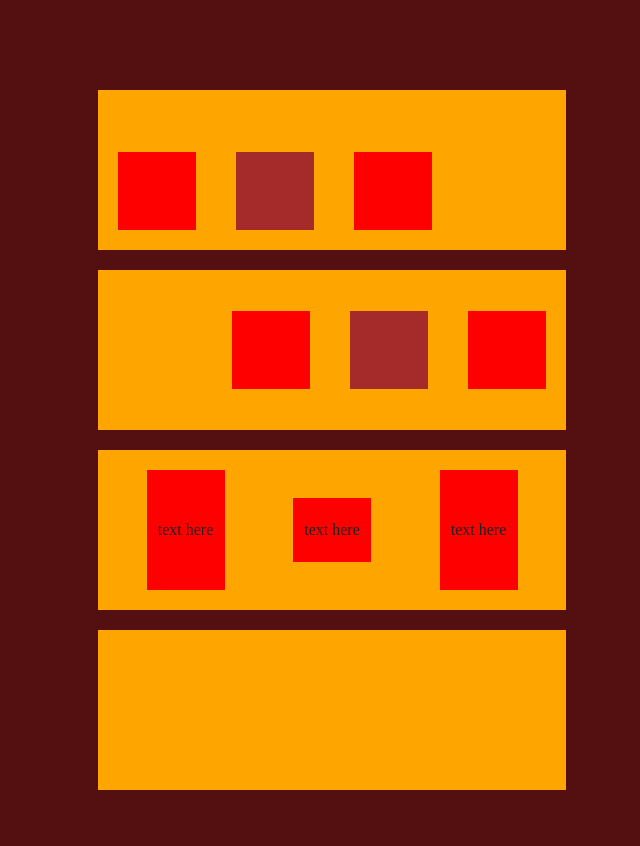
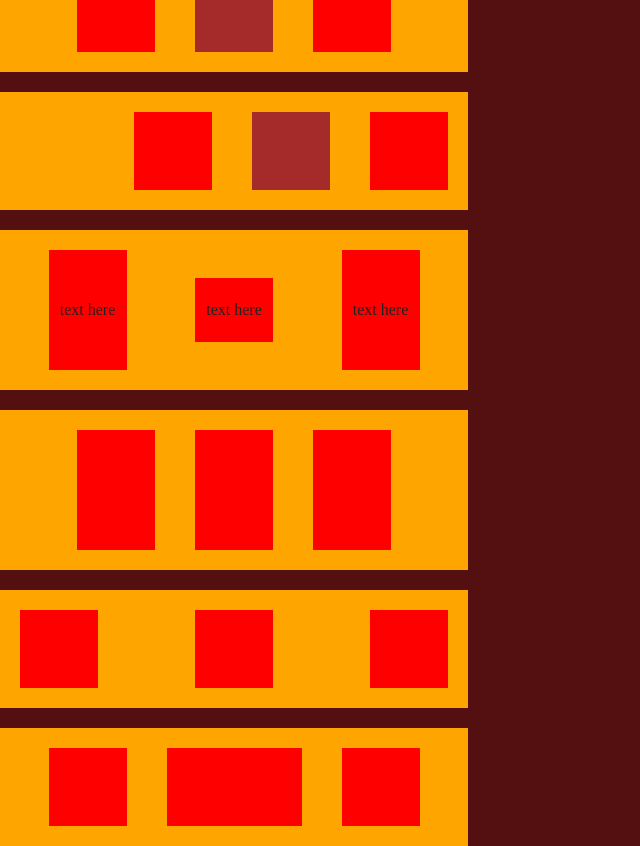
Before and after one commit to MegumiOhara/Second-Figma-, a plain HTML site: page index.html in a window 1280 px wide. Shown: the whole page, without its empty margins (0-640 px from the left). Before the commit the page ends 800 px from the top, so only its background shows below. Drawn offline with Linux system fonts and the light colour scheme.

Commit message:
rectangles done

```diff
--- a/index.html
+++ b/index.html
@@ -8,17 +8,18 @@
     <title>Document</title>
 </head>
 <body>
-    <section class="header-main">
+    <div class="flex_rectangles">
+        <div class="header-main">
             <div class="div-1"></div>
             <div class="div-2"></div>
             <div class="div-3"></div>
-    </section>
-    <section class="container-two">
+        </div>
+        <div class="container-two">
             <div class="div-4"></div>
             <div class="div-5"></div>
             <div class="div-6"></div>
-    </section>
-    <section class="container-three">
+        </div>
+        <div class="container-three">
             <div class="div-7">
                 <p>text here</p>
             </div>
@@ -28,12 +29,22 @@
             <div class="div-9">
                 <p>text here</p>
             </div>
-    </section>
-    <section class="container-four">
+        </div>
+        <div class="container-four">
             <div class="div-10"></div>
             <div class="div-11"></div>
             <div class="div-12"></div>
-    </section>
-
+        </div>
+        <div class="container-five">
+            <div class="div-13"></div>
+            <div class="div-14"></div>
+            <div class="div-15"></div>
+        </div>
+        <div class="container-six">
+            <div class="div-16"></div>
+            <div class="div-17"></div>
+            <div class="div-18"></div>
+        </div>
+    </div>
 </body>
 </html>
--- a/styles/main.css
+++ b/styles/main.css
@@ -1,17 +1,23 @@
 body {
     background-color: rgb(84, 16, 16);
 }
-
+.flex_rectangles{
+    height: 100vh;
+    background-color: rgb(84, 16, 16);
+    display: flex;
+    flex-direction: column;
+    align-items: flex-start;
+    justify-content: center;
+    flex-wrap: ;
+}
 .header-main{
     width:100%;
     width: 468px;
     height:160px;
     background-color: orange ;
-    margin-top: 90px;
-    margin-left: 98px;
     display: flex;
-    justify-content: flex-start;
-    align-items: flex-end;
+    justify-content:center;
+    align-items: center;
 
 }
 .header-main div{
@@ -36,7 +42,6 @@ body {
     height:160px;
     background-color: orange ;
     margin-top: 20px;
-    margin-left: 98px;
     display: flex;
     justify-content: flex-end;
     align-items: center;
@@ -64,7 +69,6 @@ body {
     height:160px;
     background-color: orange ;
     margin-top: 20px;
-    margin-left: 98px;
     display: flex;
     justify-content: space-evenly;
     align-items: center;
@@ -96,15 +100,82 @@ body {
     align-items: center;
     justify-content: center;
 }
-
 .container-four{
     width:100%;
     width: 468px;
     height:160px;
     background-color: orange ;
     margin-top: 20px;
-    margin-left: 98px;
     display: flex;
-    justify-content: space-evenly;
-    align-items: center;
+    justify-content: center;
 }
+.container-four div{
+    width:78px;
+    margin: 20px;
+}
+.container-four .div-10{
+    height:120px;
+    background-color: red;
+}
+.container-four .div-11{
+    height:120px;
+    background-color: red;
+}
+.container-four .div-12{
+    height:120px;
+    background-color: red;
+}
+.container-five{
+    width:100%;
+    width: 468px;
+    height:160px;
+    background-color: orange ;
+    margin-top: 20px;
+    display: flex;
+    justify-content: space-between;
+    align-self: baseline;
+}
+.container-five div{
+    width:78px;
+    margin: 20px;
+}
+.container-five .div-13{
+    height:78px;
+    background-color: red;
+}
+.container-five .div-14{
+    height:78px;
+    background-color: red;
+}
+.container-five .div-15{
+    height:78px;
+    background-color: red;
+    align-self: flex-end;
+}
+.container-six{
+    width:100%;
+    width: 468px;
+    height:160px;
+    background-color: orange ;
+    margin-top: 20px;
+    display: flex;
+    justify-content: center;
+
+}
+.container-six div{
+    width:78px;
+    margin:20px
+}
+.container-six .div-16{
+    height:78px;
+    background-color: red;
+}
+.container-six .div-17{
+    height:78px;
+    background-color: red;
+    flex-grow: 0.5;
+}
+.container-six .div-18{
+    height:78px;
+    background-color: red;
+}
```
Lines whose indentation alone changed are shown as unchanged.
